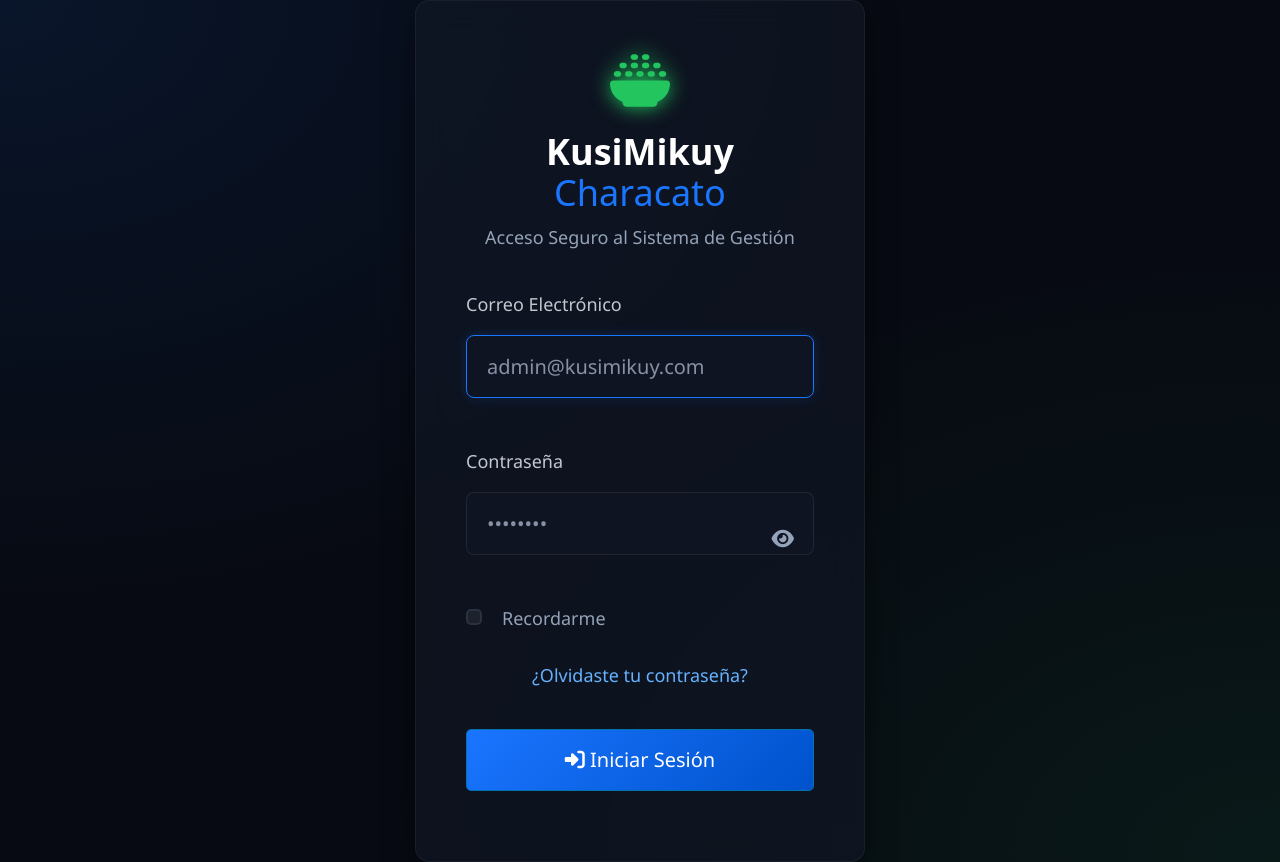
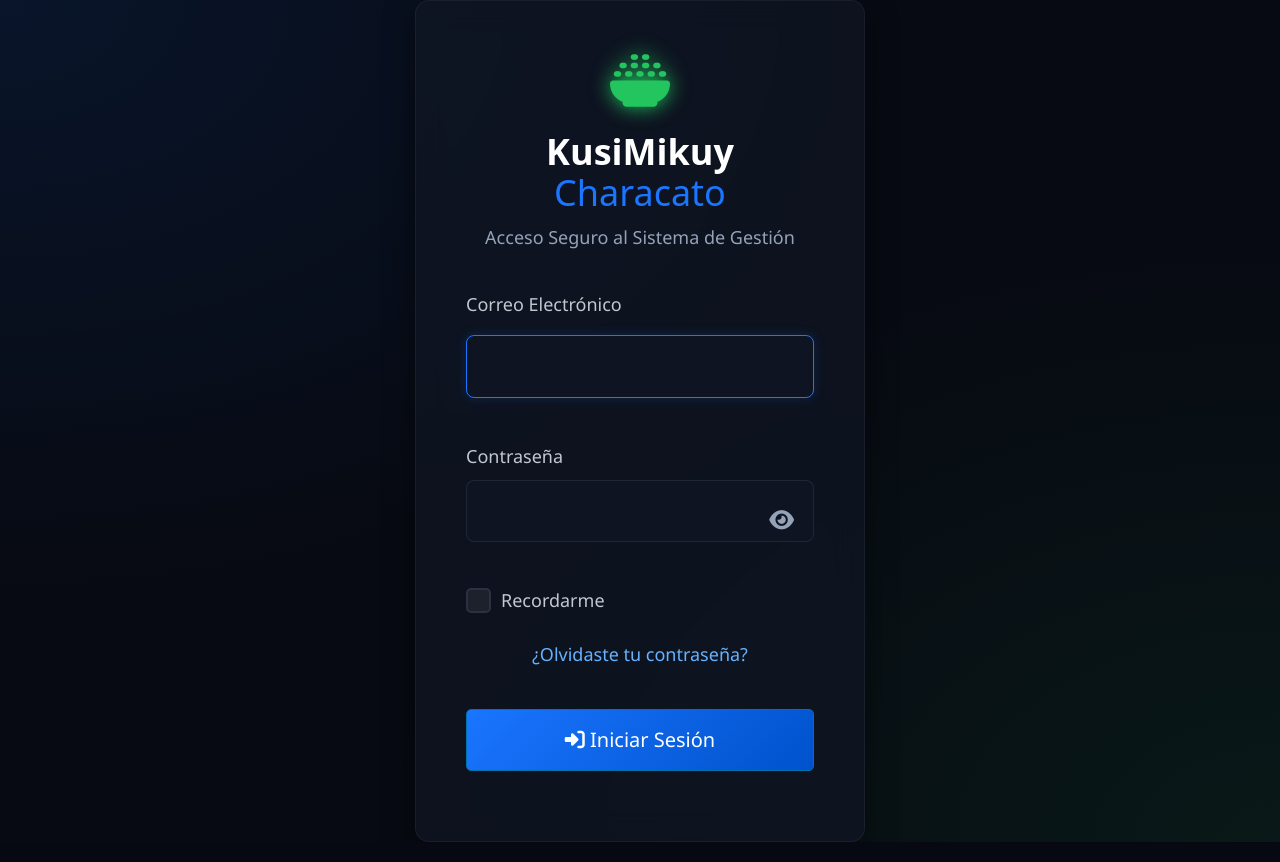
Before and after one commit to poulfernandolimachamorro-gif/kusimikuy-characato, a Laravel app: page /login in a window 1280 px wide. Run offline with Laravel 12, Linux system fonts and the light colour scheme; some libraries are stand-ins or nearby versions.

Commit message:
fix(ui): forzar visibilidad de boton de ojo en login

```diff
--- a/resources/views/auth/login.blade.php
+++ b/resources/views/auth/login.blade.php
@@ -1,52 +1,56 @@
 <x-guest-layout>
     <!-- Estado de la sesión -->
-    <x-auth-session-status class="mb-4" :status="session('status')" style="color: #4ade80; margin-bottom: 1rem;" />
+    <x-auth-session-status class="mb-4" :status="session('status')" />
 
     <form method="POST" action="{{ route('login') }}">
         @csrf
 
-        <!-- Correo electrónico -->
-        <div style="margin-bottom: 1.5rem;">
+        <!-- Correo Electrónico -->
+        <div>
             <label for="email">Correo Electrónico</label>
-            <input id="email" class="input-dark" type="email" name="email" :value="old('email')" required autofocus autocomplete="username" placeholder="admin@kusimikuy.com">
-            <x-input-error :messages="$errors->get('email')" class="mt-2" style="color: #f87171; font-size: 0.85rem; margin-top: 0.5rem;" />
+            <input id="email" class="input-dark" type="email" name="email" value="{{ old('email') }}" required autofocus autocomplete="username" />
+            <x-input-error :messages="$errors->get('email')" class="mt-2" style="color: #f87171; font-size: 0.85rem; margin-top: 0.4rem;" />
         </div>
 
         <!-- Contraseña con botón de ojo -->
-        <div style="margin-bottom: 1.5rem;">
+        <div style="margin-top: 1.25rem;">
             <label for="password">Contraseña</label>
-            <div style="position: relative; display: flex; align-items: center;">
+            <div style="position: relative; width: 100%; margin-top: 0.5rem;">
                 <input id="password"
                        class="input-dark"
                        type="password"
                        name="password"
                        required
                        autocomplete="current-password"
-                       placeholder="••••••••"
-                       style="padding-right: 2.8rem !important;">
+                       style="margin-top: 0 !important; padding-right: 3rem !important;" />
+
                 <button type="button"
                         id="toggle-password"
-                        aria-label="Mostrar u ocultar contraseña"
-                        style="position: absolute; right: 0.75rem; top: 50%; transform: translateY(-25%); background: transparent; border: none; color: #94a3b8; cursor: pointer; padding: 0.25rem; width: auto; margin: 0;">
-                    <i class="fa-solid fa-eye" id="icon-password"></i>
+                        title="Mostrar u ocultar contraseña"
+                        style="position: absolute; right: 0.75rem; top: 50%; transform: translateY(-50%); background: none !important; border: none !important; color: #94a3b8 !important; cursor: pointer; padding: 0.25rem !important; margin: 0 !important; width: auto !important; min-height: auto !important; box-shadow: none !important; z-index: 10;">
+                    <i class="fa-solid fa-eye" id="icon-password" style="font-size: 1.1rem;"></i>
                 </button>
             </div>
-            <x-input-error :messages="$errors->get('password')" class="mt-2" style="color: #f87171; font-size: 0.85rem; margin-top: 0.5rem;" />
+            <x-input-error :messages="$errors->get('password')" class="mt-2" style="color: #f87171; font-size: 0.85rem; margin-top: 0.4rem;" />
         </div>
 
         <!-- Recordarme -->
-        <div style="display: flex; align-items: center; gap: 0.5rem; margin-bottom: 1rem;">
-            <input id="remember_me" type="checkbox" name="remember" style="width: 16px; height: 16px; cursor: pointer;">
-            <label for="remember_me" style="margin: 0; font-weight: 400; color: #94a3b8; cursor: pointer;">Recordarme</label>
+        <div style="margin-top: 1.25rem; display: flex; align-items: center; gap: 0.5rem;">
+            <input id="remember_me" type="checkbox" name="remember" style="margin: 0;">
+            <label for="remember_me" style="margin: 0; font-weight: 400; cursor: pointer;">Recordarme</label>
         </div>
 
-        <div style="display: flex; justify-content: space-between; align-items: center; margin-top: 1.5rem; flex-direction: column; gap: 1rem;">
+        <!-- Olvidaste tu contraseña -->
+        <div style="text-align: center; margin-top: 1.25rem;">
             @if (Route::has('password.request'))
                 <a class="text-link" href="{{ route('password.request') }}">
                     ¿Olvidaste tu contraseña?
                 </a>
             @endif
+        </div>
 
+        <!-- Botón de Iniciar Sesión -->
+        <div style="margin-top: 1rem;">
             <button type="submit" class="btn-premium">
                 <i class="fa-solid fa-right-to-bracket"></i> Iniciar Sesión
             </button>
@@ -59,10 +63,12 @@
             const icon = document.getElementById('icon-password');
             if (input.type === 'password') {
                 input.type = 'text';
-                icon.classList.replace('fa-eye', 'fa-eye-slash');
+                icon.classList.remove('fa-eye');
+                icon.classList.add('fa-eye-slash');
             } else {
                 input.type = 'password';
-                icon.classList.replace('fa-eye-slash', 'fa-eye');
+                icon.classList.remove('fa-eye-slash');
+                icon.classList.add('fa-eye');
             }
         });
     </script>
```
